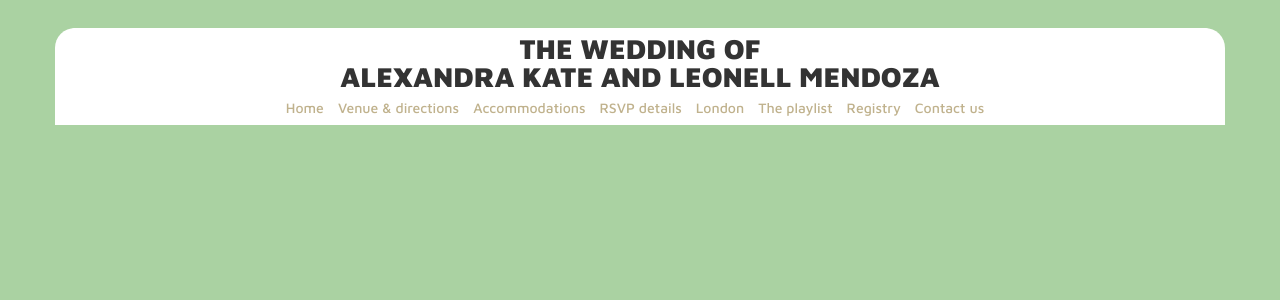
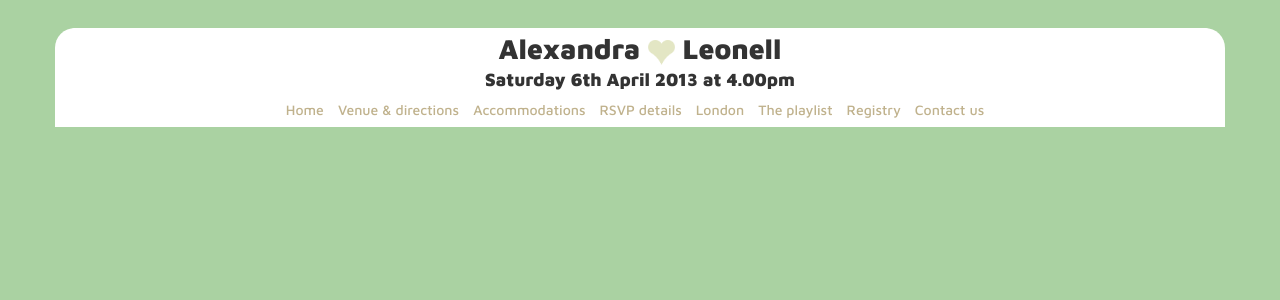
Before and after one commit to leom/wedding_site, a Flask app: page / in a window 1280 px wide. Shown: the top 300 px of the page. Run offline with Flask 2, Linux system fonts and the light colour scheme; some libraries are stand-ins or nearby versions.

Commit message:
on the verge of a redesign? at least it is early. committed the heart, and not much else

```diff
--- a/static/main.css
+++ b/static/main.css
@@ -48,5 +48,7 @@ header {
     font-size: 2em;
     line-height: 1em;
     padding-bottom: .25em;
-    text-transform: uppercase;
 }
+header p {
+    margin: 0; padding: 0;
+}
--- a/templates/layout.html
+++ b/templates/layout.html
@@ -11,8 +11,12 @@
     <body>
       <div class="container">
         <header class="row">
-          The wedding of<br>
-          Alexandra Kate and Leonell Mendoza
+        <p>
+        Alexandra <img src="{{ url_for('static', filename='img/header-heart.png' )}}" style="height:25px"> Leonell
+        </p>
+        <p class="date-byline" style="font-size: .65em;">
+            Saturday 6th April 2013 at 4.00pm
+        </p>
         </header>
         <nav class="row">
           <div class="offset1 span10">
```
Also changed, not shown: static/img/header-heart.png (added).
